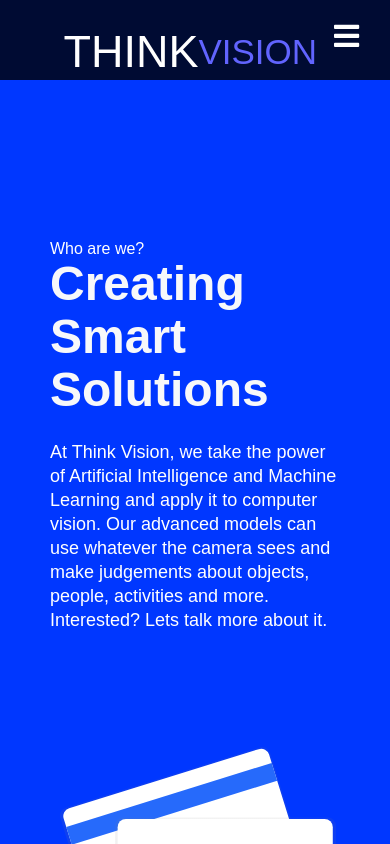
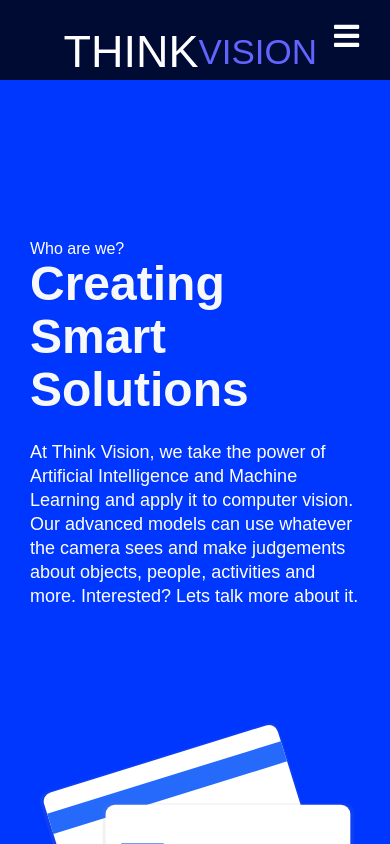
Before and after one commit to HxnDev/FYP-Frontend, a React (Create React App) app in the folder website/: page / in a window 390 px wide. Shown: the top 844 px of the page. Built offline with nearby package versions, Linux system fonts and the light colour scheme; a web font is replaced by a local one.

Commit message:
Error Fixed : React Router not Scrolling Up on transition to new page

```diff
--- a/website/src/App.js
+++ b/website/src/App.js
@@ -1,4 +1,4 @@
-import {Routes, Route, BrowserRouter as Router} from 'react-router-dom';
+import {Routes, Route, BrowserRouter as Router, useLocation} from 'react-router-dom';
 import './App.css';
 import Home from './components/pages/HomePage/Home';
 import Navbar from './components/pages/Navbar/Navbar';
@@ -14,10 +14,21 @@
 import Smoking from './components/pages/Features/Smoking';
 import SocialDistancing from './components/pages/Features/SocialDistancing';
 import Weapon from './components/pages/Features/Weapon';
+import {useLayoutEffect} from 'react'
+
+const Wrapper = ({children}) => {
+  const location = useLocation();
+  useLayoutEffect(() => {
+    document.documentElement.scrollTo(0, 0);
+  }, [location.pathname]);
+  return children
+}
+
 
 function App() {
   return (
     <Router>
+      <Wrapper>
         <Navbar />
           <Routes>
             <Route exact path="/" element={<Home/>} />
@@ -34,6 +45,8 @@
             <Route path="/Weapon" element={<Weapon/>} />
           </Routes>
         <Footer />
+      </Wrapper>
+
     </Router>
   );
 }
--- a/website/src/components/pages/Features/Features.css
+++ b/website/src/components/pages/Features/Features.css
@@ -7,7 +7,7 @@
     align-items: center;
   }
 
-  .features-row {
+  .row {
     display: flex;
     margin-right: -15px;
     margin-bottom: -15px;
@@ -16,10 +16,7 @@
     align-content: stretch;
   }
 
-  .features-top-line{
-    color: #00ff95;
-  }
-  .features-col {
+  .col {
     margin-bottom: 15px;
     padding-right: 15px;
     padding-left: 15px;
@@ -34,7 +31,7 @@
     padding-bottom: 60px;
   }
 
-  .features-heading {
+  .heading {
     margin-bottom: 24px;
     font-size: 48px;
     line-height: 1.1;
@@ -42,11 +39,11 @@
     color: #f7f8fa;
   }
 
-  .features-dark {
+  .dark {
     color: #000000;
   }
 
-  .features-darkBg {
+  .darkBg {
     background-color: #0037ff;
   }
 
@@ -77,7 +74,7 @@
   }
 
   @media screen and (max-width: 991px) {
-    .features-container {
+    .container {
       padding-right: 30px;
       padding-left: 30px;
     }
@@ -88,7 +85,7 @@
       padding-bottom: 65px;
     }
 
-    .features-col {
+    .col {
       max-width: 100%;
       flex-basis: 100%;
     }
--- a/website/src/components/pages/Features/Features.js
+++ b/website/src/components/pages/Features/Features.js
@@ -19,7 +19,7 @@
       <div
         className={lightBg ? 'features__hero-section' : 'features__hero-section darkBg'}
       >
-        <div className='features-container'>
+        <div className='container'>
           <div
             className='row features__hero-row'
             style={{
@@ -27,7 +27,7 @@
               flexDirection: imgStart === 'start' ? 'row-reverse' : 'row'
             }}
           >
-            <div className='features-col'>
+            <div className='col'>
               <div className='features__hero-text-wrapper'>
                 <h1 className={lightText ? 'heading' : 'heading dark'}>
                   {headline}
@@ -43,7 +43,7 @@
                 </p>
               </div>
             </div>
-            <div className='features-col'>
+            <div className='col'>
               <div className='features__hero-img-wrapper'>
                 <img src={img} alt={alt} className='features__hero-img' />
               </div>
--- a/website/src/components/pages/Products/ProductsDesc.css
+++ b/website/src/components/pages/Products/ProductsDesc.css
@@ -7,7 +7,7 @@
     align-items: center;
   }
 
-  .product-row {
+  .row {
     display: flex;
     margin-right: -15px;
     margin-bottom: -15px;
@@ -16,7 +16,7 @@
     align-content: stretch;
   }
 
-  .product-col {
+  .col {
     margin-bottom: 15px;
     padding-right: 15px;
     padding-left: 15px;
@@ -31,17 +31,8 @@
     padding-bottom: 60px;
   }
 
-  .product-top-line {
-    color: #4400ff;
-    font-size: 16px;
-    line-height: 16px;
-    font-weight: 700;
-    letter-spacing: 1.4px;
-    text-transform: uppercase;
-    margin-bottom: 16px;
-  }
 
-  .product-heading {
+  .heading {
     margin-bottom: 24px;
     font-size: 48px;
     line-height: 1.1;
@@ -49,11 +40,11 @@
     color: #f7f8fa;
   }
 
-  .product-dark {
+  .dark {
     color: #1c2237;
   }
 
-  .product-darkBg {
+  .darkBg {
     background-color: #1c2237;
   }
 
@@ -84,7 +75,7 @@
   }
 
   @media screen and (max-width: 991px) {
-    .product-container {
+    .container {
       padding-right: 30px;
       padding-left: 30px;
     }
@@ -95,7 +86,7 @@
       padding-bottom: 65px;
     }
 
-    .product-col {
+    .col {
       max-width: 100%;
       flex-basis: 100%;
     }
```
Lines whose indentation alone changed are shown as unchanged.
